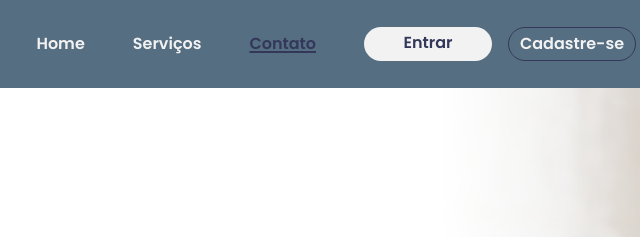
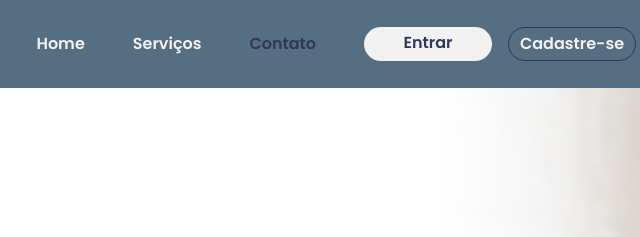
Before and after one commit to wurdigtato/Conecte-web, a website: page src/contato.html in a window 1280 px wide. Shown: the top 237 px of the page, 444-1084 px from the left. Drawn offline with Linux system fonts and the light colour scheme.

Commit message:
Update contato.html

```diff
--- a/src/contato.html
+++ b/src/contato.html
@@ -17,7 +17,7 @@
                 <ul class="flex items-center gap-12 font-poppins text-branco text-[1rem] font-semibold">
                     <li><a href="index.html" class="hover:text-azul-escuro ease-linear duration-100">Home</a></li>
                     <li><a href="index.html#servicos" class="hover:text-azul-escuro ease-linear duration-100">Serviços</a></li>
-                    <li><a href="#" class="text-azul-escuro underline underline-offset-2 decoration-2 ease-linear duration-100">Contato</a></li>
+                    <li><a href="#" class="text-azul-escuro decoration-2 ease-linear duration-100">Contato</a></li>
                     <li class="flex gap-4"><a href="login.html" class="bg-branco w-[8rem] py-1 rounded-full text-azul-escuro text-center hover:font-bold hover:bg-azul-escuro hover:text-branco ease-linear duration-100">Entrar</a>
                     <a href="register.html" class="border border-azul-escuro w-[8rem] py-1 rounded-full text-branco text-center hover:bg-azul-escuro hover:font-bold ease-linear duration-100">Cadastre-se</a></li>
                 </ul>
```
